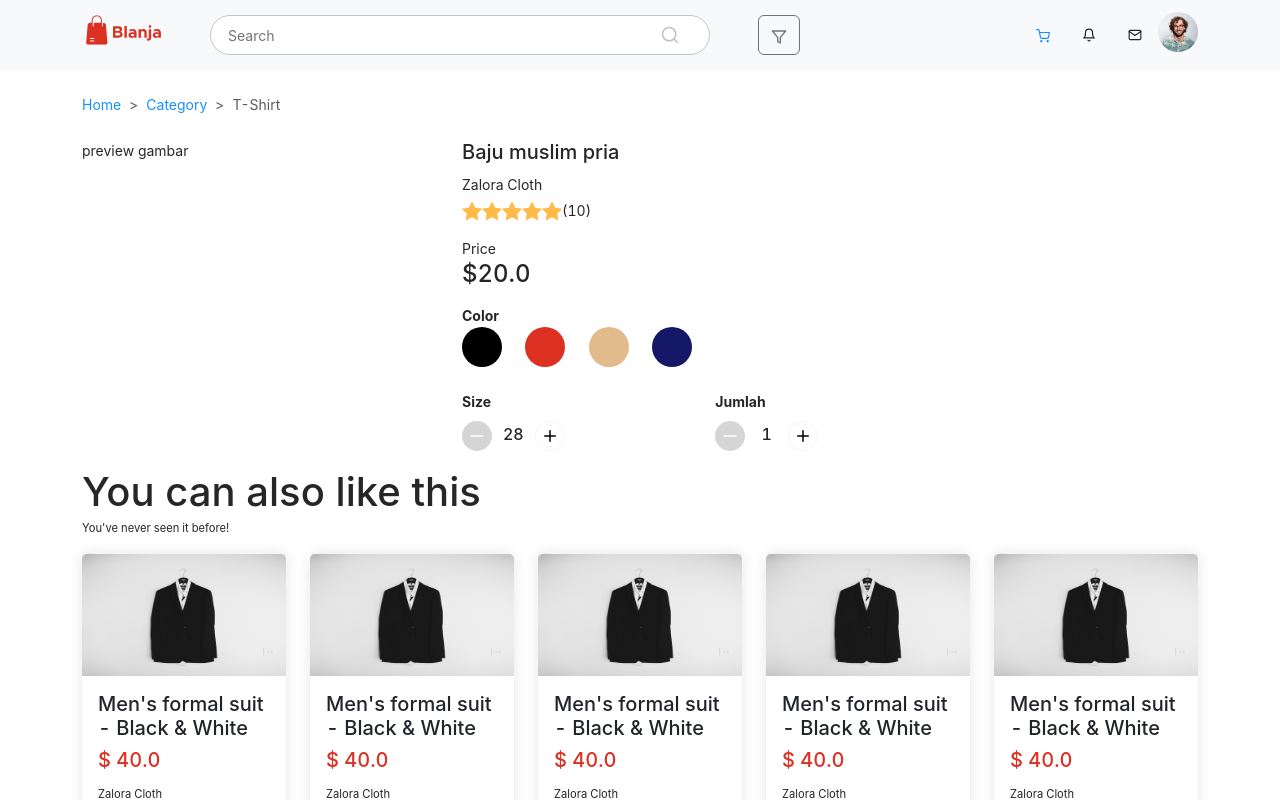
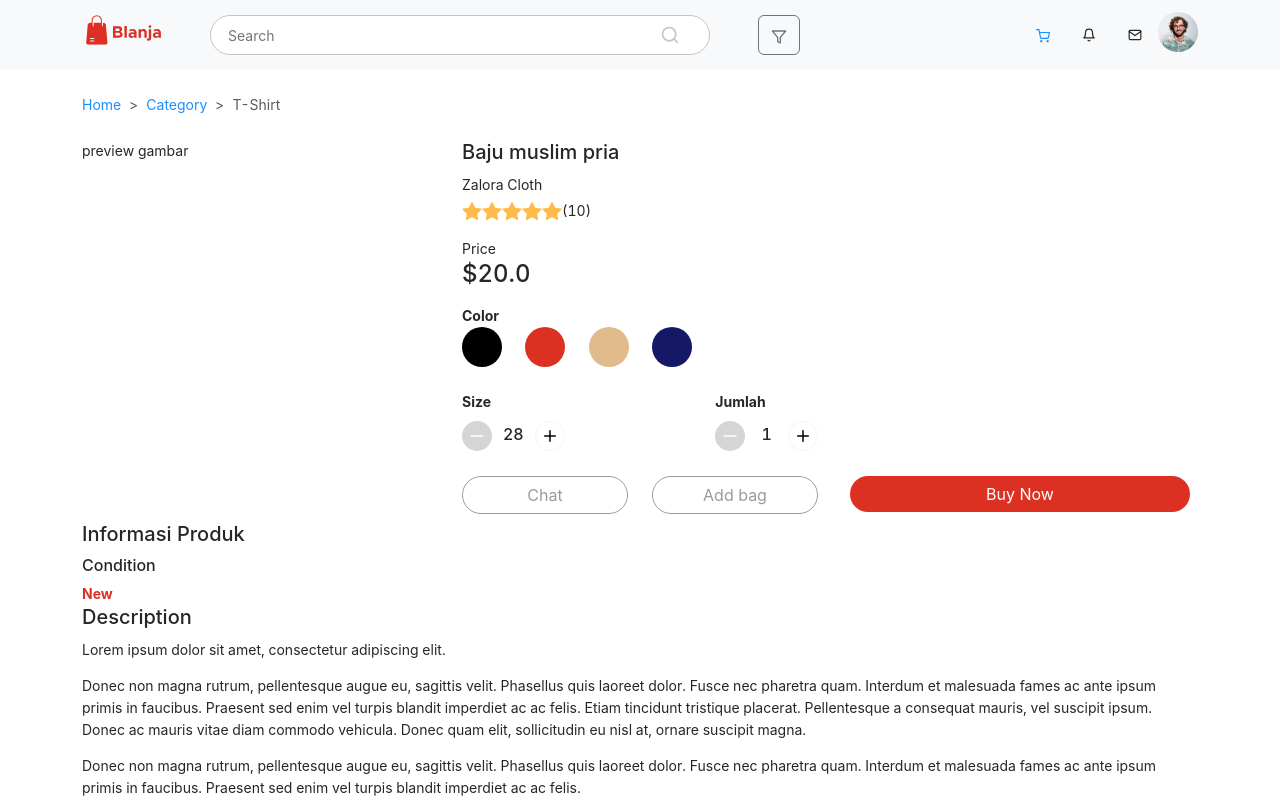
Before and after one commit to taufik17/Blanja, a Next.js app: page /detail in a window 1280 px wide. Built offline with nearby package versions, Linux system fonts and the light colour scheme.

Commit message:
[fix] rating and review

```diff
--- a/components/organisms/detail.js
+++ b/components/organisms/detail.js
@@ -1,10 +1,11 @@
 import Image from "next/image";
 import Link from "next/link";
 import React, { useState } from "react";
-import { Breadcrumb } from "react-bootstrap";
+import { Breadcrumb, Button } from "react-bootstrap";
 import HomeStyle from "../../styles/Home.module.css";
 import { FiPlus, FiMinus } from "react-icons/fi";
 import StyleMyBag from "../../styles/mybag.module.css";
+import StyleLogin from "../../styles/login.module.css";
 
 function Detail() {
   const [black, setblack] = useState(false);
@@ -137,8 +138,152 @@ function Detail() {
               </div>
             </div>
           </div>
+          <div className="mt-3 row">
+            <div className="col-3">
+              <div className="d-grid gap-2 my-2">
+                <Button className={`${StyleLogin.btnRegister} px-5`}>
+                  Chat
+                </Button>
+              </div>
+            </div>
+            <div className="col-3">
+              <div className="d-grid gap-2 my-2">
+                <Button className={`${StyleLogin.btnRegister} px-5`}>
+                  Add bag
+                </Button>
+              </div>
+            </div>
+            <div className="col-6">
+              <div className="d-grid gap-2 my-2">
+                <Button className={`${StyleLogin.btnLogin} mx-2 px-4`}>
+                  Buy Now
+                </Button>
+              </div>
+            </div>
+          </div>
         </div>
       </div>
+
+      <h5>Informasi Produk</h5>
+      <h6>Condition</h6>
+      <b className={StyleLogin.textRed}>New</b>
+      <h5>Description</h5>
+      <p>Lorem ipsum dolor sit amet, consectetur adipiscing elit.</p>
+
+      <p>
+        Donec non magna rutrum, pellentesque augue eu, sagittis velit. Phasellus
+        quis laoreet dolor. Fusce nec pharetra quam. Interdum et malesuada fames
+        ac ante ipsum primis in faucibus. Praesent sed enim vel turpis blandit
+        imperdiet ac ac felis. Etiam tincidunt tristique placerat. Pellentesque
+        a consequat mauris, vel suscipit ipsum. Donec ac mauris vitae diam
+        commodo vehicula. Donec quam elit, sollicitudin eu nisl at, ornare
+        suscipit magna.
+      </p>
+
+      <p>
+        Donec non magna rutrum, pellentesque augue eu, sagittis velit. Phasellus
+        quis laoreet dolor. Fusce nec pharetra quam. Interdum et malesuada fames
+        ac ante ipsum primis in faucibus. Praesent sed enim vel turpis blandit
+        imperdiet ac ac felis.
+      </p>
+
+      <p>In ultricies rutrum tempus. Mauris vel molestie orci.</p>
+
+      <h5 className="mt-3">Product review</h5>
+      <div className="row mt-3 mb-5">
+        <div className="col-2">
+          <div className="d-flex">
+            <h1 className={StyleMyBag.rating}>5.0</h1>
+            <p className="pt-4">/10</p>
+          </div>
+          <div className="d-flex">
+            <Image src="/image/Star.svg" alt="Logo" width={20} height={20} />
+            <Image src="/image/Star.svg" alt="Logo" width={20} height={20} />
+            <Image src="/image/Star.svg" alt="Logo" width={20} height={20} />
+            <Image src="/image/Star.svg" alt="Logo" width={20} height={20} />
+            <Image src="/image/Star.svg" alt="Logo" width={20} height={20} />
+          </div>
+        </div>
+        <div className="col-4">
+          <table>
+            <tbody>
+              <tr>
+                <td>
+                  <Image
+                    src="/image/Star.svg"
+                    alt="Logo"
+                    width={15}
+                    height={15}
+                  />
+                </td>
+                <td>5</td>
+                <td className="px-3">
+                  <Image
+                    src="/image/line.svg"
+                    alt="Logo"
+                    width={150}
+                    height={15}
+                  />
+                </td>
+                <td>4</td>
+              </tr>
+              <tr>
+                <td>
+                  <Image
+                    src="/image/Star.svg"
+                    alt="Logo"
+                    width={15}
+                    height={15}
+                  />
+                </td>
+                <td>4</td>
+                <td></td>
+                <td>0</td>
+              </tr>
+              <tr>
+                <td>
+                  <Image
+                    src="/image/Star.svg"
+                    alt="Logo"
+                    width={15}
+                    height={15}
+                  />
+                </td>
+                <td>3</td>
+                <td></td>
+                <td>0</td>
+              </tr>
+              <tr>
+                <td>
+                  <Image
+                    src="/image/Star.svg"
+                    alt="Logo"
+                    width={15}
+                    height={15}
+                  />
+                </td>
+                <td>2</td>
+                <td></td>
+                <td>0</td>
+              </tr>
+              <tr>
+                <td>
+                  <Image
+                    src="/image/Star.svg"
+                    alt="Logo"
+                    width={15}
+                    height={15}
+                  />
+                </td>
+                <td>1</td>
+                <td></td>
+                <td>0</td>
+              </tr>
+            </tbody>
+          </table>
+        </div>
+      </div>
+      <hr />
     </>
   );
 }
--- a/styles/mybag.module.css
+++ b/styles/mybag.module.css
@@ -14,3 +14,7 @@
     font-size: 30px;
     border-radius: 50%;
 }
+
+.rating {
+    font-size: 55px;
+}
```
Also changed, not shown: public/image/line.svg (added).
